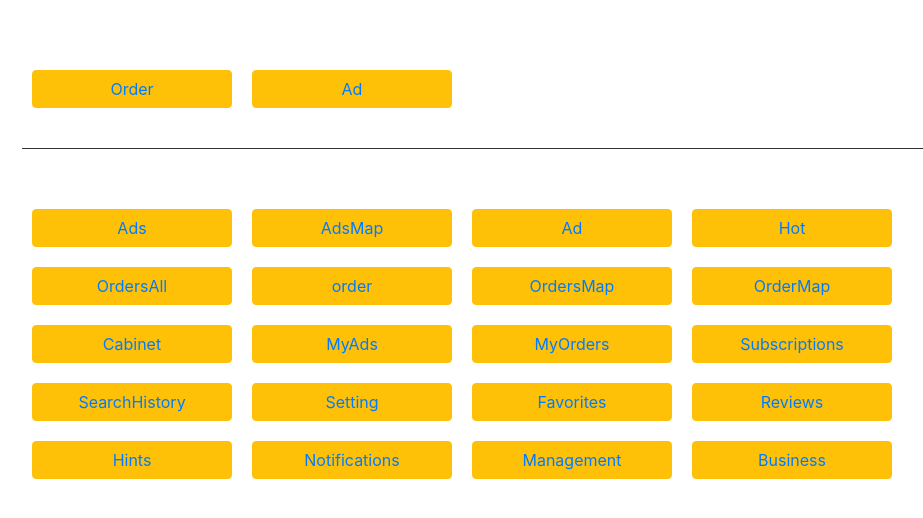
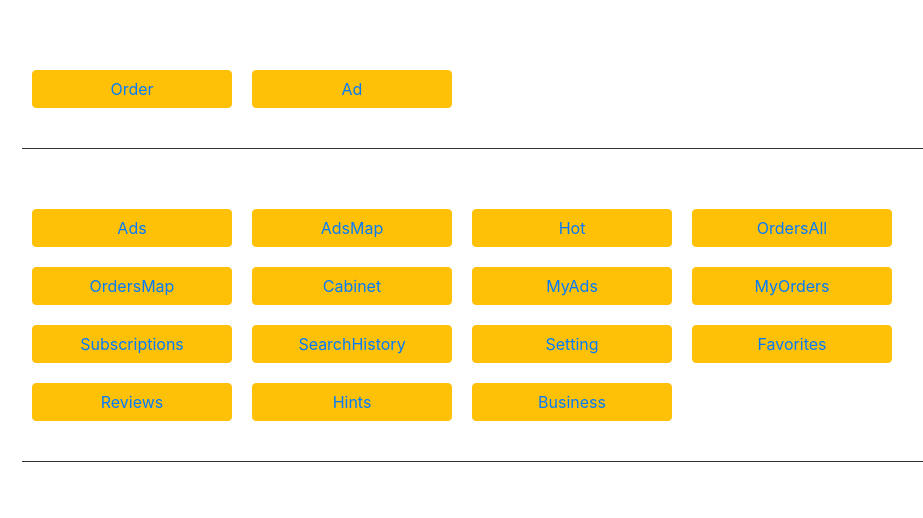
Before and after one commit to ferdo29/test_bs, a plain HTML site: page index.html in a window 1280 px wide. Shown: the top 518 px of the page, without its empty margins (78-1001 px from the left). Drawn offline with nearby package versions, Linux system fonts and the light colour scheme.

Commit message:
Update index.html

```diff
--- a/index.html
+++ b/index.html
@@ -39,12 +39,9 @@
         <div class="rows">
             <div class="btn btn-warning"><a href="https://test.birzha-sng.ru/other/referer/ads">Ads</a></div>
             <div class="btn btn-warning"><a href="https://test.birzha-sng.ru/other/referer/ads-map">AdsMap</a></div>
-            <div class="btn btn-warning"><a href="https://test.birzha-sng.ru/other/referer/ad">Ad</a></div>
             <div class="btn btn-warning"><a href="https://test.birzha-sng.ru/other/referer/hot">Hot</a></div>
             <div class="btn btn-warning"><a href="https://test.birzha-sng.ru/other/referer/orders">OrdersAll</a></div>
-            <div class="btn btn-warning"><a href="https://test.birzha-sng.ru/other/referer/order">order</a></div>
             <div class="btn btn-warning"><a href="https://test.birzha-sng.ru/other/referer/orders-map">OrdersMap</a></div>
-            <div class="btn btn-warning"><a href="https://test.birzha-sng.ru/other/referer/order-map">OrderMap</a></div>
             <div class="btn btn-warning"><a href="https://test.birzha-sng.ru/other/referer/cabinet">Cabinet</a></div>
             <div class="btn btn-warning"><a href="https://test.birzha-sng.ru/other/referer/my-ads">MyAds</a></div>
             <div class="btn btn-warning"><a href="https://test.birzha-sng.ru/other/referer/my-orders">MyOrders</a></div>
@@ -54,8 +51,6 @@
             <div class="btn btn-warning"><a href="https://test.birzha-sng.ru/other/referer/favorites">Favorites</a></div>
             <div class="btn btn-warning"><a href="https://test.birzha-sng.ru/other/referer/reviews">Reviews</a></div>
             <div class="btn btn-warning"><a href="https://test.birzha-sng.ru/other/referer/hints">Hints</a></div>
-            <div class="btn btn-warning"><a href="https://test.birzha-sng.ru/other/referer/notifications">Notifications</a></div>
-            <div class="btn btn-warning"><a href="https://test.birzha-sng.ru/other/referer/business">Management</a></div>
             <div class="btn btn-warning"><a href="https://test.birzha-sng.ru/other/referer/business">Business</a></div>
         </div>
     </div>
```
